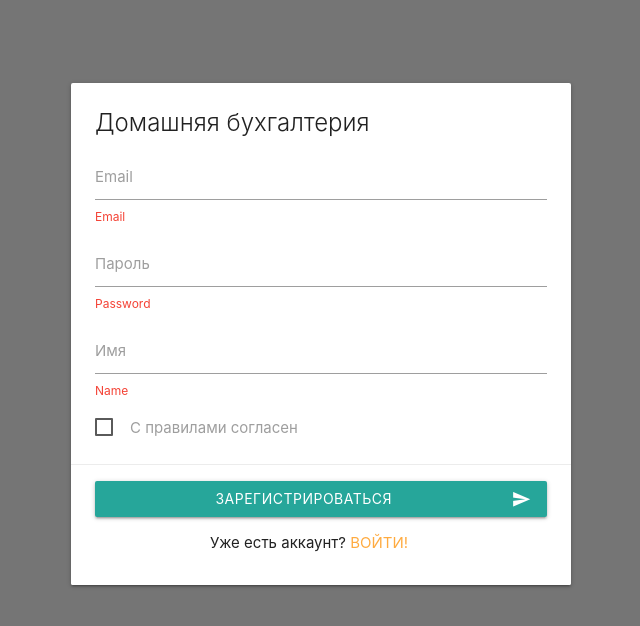
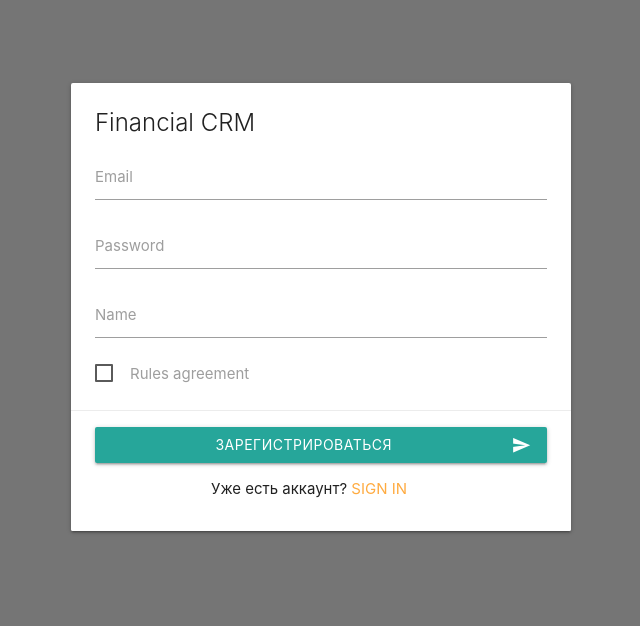
Before and after one commit to yestellar/finances_crm, a Vue app: page /register in a window 1280 px wide. Shown: the top 626 px of the page, without its empty margins (319-959 px from the left). Built offline with nearby package versions, Linux system fonts and the light colour scheme.

Commit message:
Form validation (Vuelidation) added

```diff
--- a/package.json
+++ b/package.json
@@ -11,6 +11,7 @@
     "materialize-css": "^1.0.0-rc.2",
     "vue": "^2.6.11",
     "vue-router": "^3.2.0",
+    "vuelidate": "^0.7.5",
     "vuex": "^3.4.0"
   },
   "devDependencies": {
--- a/src/main.js
+++ b/src/main.js
@@ -1,4 +1,5 @@
 import Vue from 'vue'
+import Vuelidate from 'vuelidate'
 import App from './App.vue'
 import router from './router'
 import store from './store'
@@ -7,6 +8,7 @@ import 'materialize-css/dist/js/materialize.min'
 
 Vue.config.productionTip = false
 
+Vue.use(Vuelidate)
 Vue.filter('date', dateFilter)
 
 new Vue({
--- a/src/views/Login.vue
+++ b/src/views/Login.vue
@@ -1,24 +1,36 @@
 <template lang="html">
-  <form class="card auth-card">
+  <form class="card auth-card" @submit.prevent="submitHandler">
     <div class="card-content">
-      <span class="card-title">Домашняя бухгалтерия</span>
+      <span class="card-title">Financial CRM</span>
       <div class="input-field">
         <input
             id="email"
             type="text"
-            class="validate"
+            v-model.trim="email"
+            :class="{invalid: ($v.email.$dirty && !$v.email.required) || ($v.email.$dirty && !$v.email.email)}"
         >
         <label for="email">Email</label>
-        <small class="helper-text invalid">Email</small>
+        <small class="helper-text invalid"
+          v-if="$v.email.$dirty && !$v.email.required"
+        >Enter email</small>
+        <small class="helper-text invalid"
+          v-else-if="$v.email.$dirty && !$v.email.email"
+        >Enter valid email</small>
       </div>
       <div class="input-field">
         <input
             id="password"
             type="password"
-            class="validate"
+            v-model="password"
+            :class="{invalid: ($v.password.$dirty && !$v.password.required) || ($v.password.$dirty && !$v.password.minLength)}"
         >
-        <label for="password">Пароль</label>
-        <small class="helper-text invalid">Password</small>
+        <label for="password">Password</label>
+        <small class="helper-text invalid"
+          v-if="$v.password.$dirty && !$v.password.required"
+        >Enter password</small>
+        <small class="helper-text invalid"
+          v-else-if="$v.password.$dirty && !$v.password.minLength"
+        >Enter {{$v.password.$params.minLength.min}} digits password. Now it is {{password.length}}</small>
       </div>
     </div>
     <div class="card-action">
@@ -27,21 +39,45 @@
             class="btn waves-effect waves-light auth-submit"
             type="submit"
         >
-          Войти
+          Sign in
           <i class="material-icons right">send</i>
         </button>
       </div>
 
       <p class="center">
-        Нет аккаунта?
-        <a href="/">Зарегистрироваться</a>
+        You have not an account?
+        <router-link to="/register">Sign up</router-link>
       </p>
     </div>
   </form>
 </template>
 
 <script>
+import {email, required, minLength} from 'vuelidate/lib/validators'
+
 export default {
+  name: 'login',
+  data: () => ({
+    email: '',
+    password: ''
+  }),
+  validations: {
+    email: {email, required},
+    password: {required, minLength: minLength(6)}
+  },
+  methods: {
+    submitHandler() {
+      if (this.$v.$invalid) {
+        this.$v.$touch()
+        return
+      }
+      const formData = {
+        email: this.email,
+        password: this.password
+      }
+      this.$router.push('/')
+    }
+  }
 }
 </script>
 
--- a/src/views/Register.vue
+++ b/src/views/Register.vue
@@ -1,37 +1,53 @@
 <template lang="html">
-  <form class="card auth-card">
+  <form class="card auth-card" @submit.prevent="submitHandler">
     <div class="card-content">
-      <span class="card-title">Домашняя бухгалтерия</span>
+      <span class="card-title">Financial CRM</span>
       <div class="input-field">
         <input
             id="email"
             type="text"
+            v-model.trim="email"
+            :class="{invalid: ($v.email.$dirty && !$v.email.required) || ($v.email.$dirty && !$v.email.email)}"
         >
         <label for="email">Email</label>
-        <small class="helper-text invalid">Email</small>
+        <small class="helper-text invalid"
+          v-if="$v.email.$dirty && !$v.email.required"
+        >Enter email</small>
+        <small class="helper-text invalid"
+          v-else-if="$v.email.$dirty && !$v.email.email"
+        >Enter valid email</small>
       </div>
       <div class="input-field">
         <input
             id="password"
             type="password"
-            class="validate"
+            v-model="password"
+            :class="{invalid: ($v.password.$dirty && !$v.password.required) || ($v.password.$dirty && !$v.password.minLength)}"
         >
-        <label for="password">Пароль</label>
-        <small class="helper-text invalid">Password</small>
+        <label for="password">Password</label>
+        <small class="helper-text invalid"
+          v-if="$v.password.$dirty && !$v.password.required"
+        >Enter password</small>
+        <small class="helper-text invalid"
+          v-else-if="$v.password.$dirty && !$v.password.minLength"
+        >Enter {{$v.password.$params.minLength.min}} digits password. Now it is {{password.length}}</small>
       </div>
       <div class="input-field">
         <input
             id="name"
             type="text"
-            class="validate"
+            v-model.trim="name"
+            :class="{invalid: ($v.password.$dirty && !$v.password.required)}"
         >
-        <label for="name">Имя</label>
-        <small class="helper-text invalid">Name</small>
+        <label for="name">Name</label>
+        <small class="helper-text invalid"
+          v-if="$v.name.$dirty && !$v.name.required"
+          >Enter your name</small>
       </div>
       <p>
         <label>
-          <input type="checkbox" />
-          <span>С правилами согласен</span>
+          <input type="checkbox" v-model="agree" />
+          <span>Rules agreement</span>
         </label>
       </p>
     </div>
@@ -48,14 +64,44 @@
 
       <p class="center">
         Уже есть аккаунт?
-        <a href="/">Войти!</a>
+        <router-link to="/login">Sign in</router-link>
       </p>
     </div>
   </form>
 </template>
 
 <script>
+import {email, required, minLength} from 'vuelidate/lib/validators'
+
 export default {
+  name: 'register',
+  data: () => ({
+    email: '',
+    password: '',
+    name: '',
+    agree: false
+  }),
+  validations: {
+    email: {email, required},
+    password: {required, minLength: minLength(6)},
+    name: {required},
+    agree: {checked: v => v }
+  },
+  methods: {
+    submitHandler() {
+      if (this.$v.$invalid) {
+        this.$v.$touch()
+        return
+      }
+      const formData = {
+        email: this.email,
+        password: this.password,
+        name: this.name
+      }
+
+      this.$router.push('/')
+    }
+  }
 }
 </script>
 
```
Also changed, not shown: 1 other file (tests, documents, lock files or other folders).
